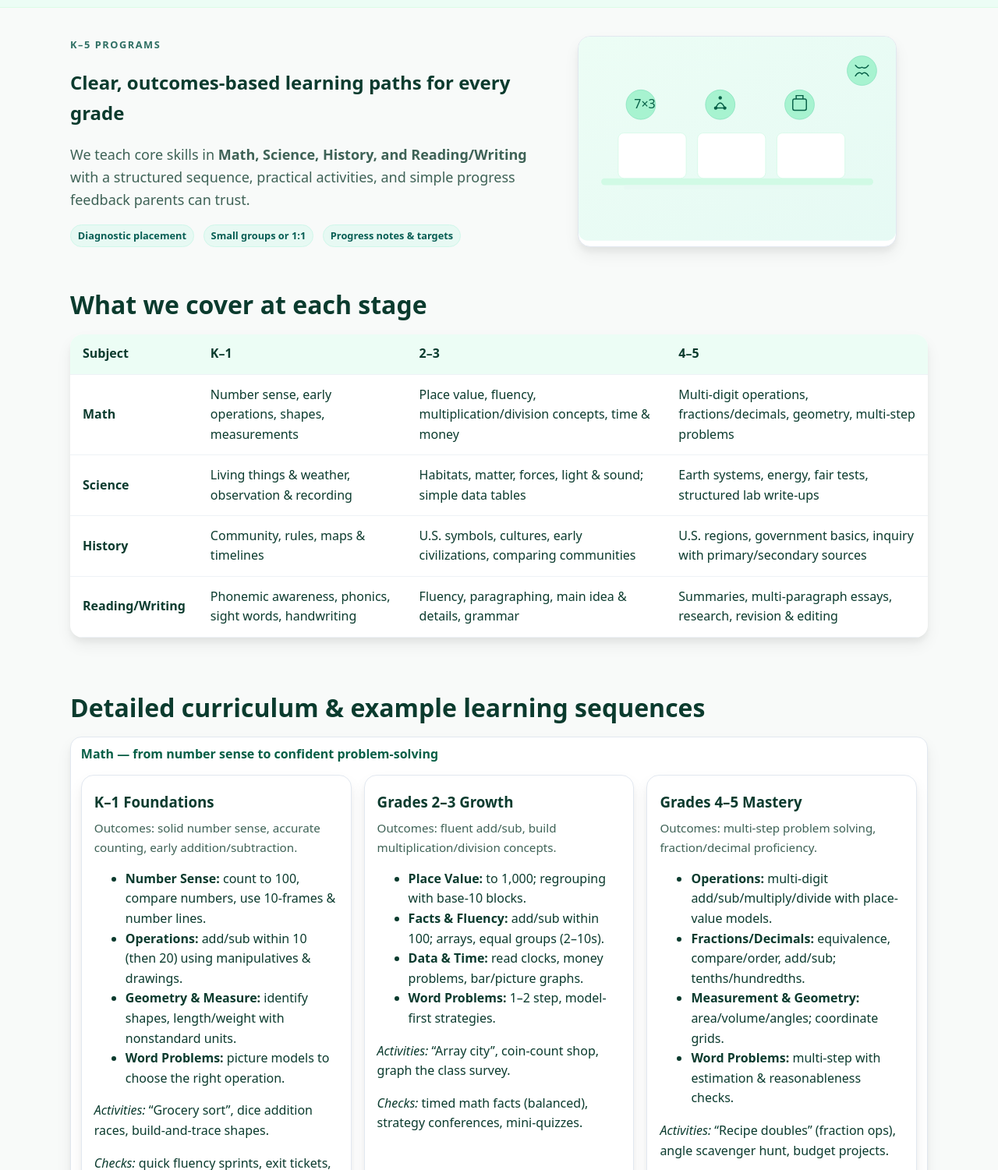
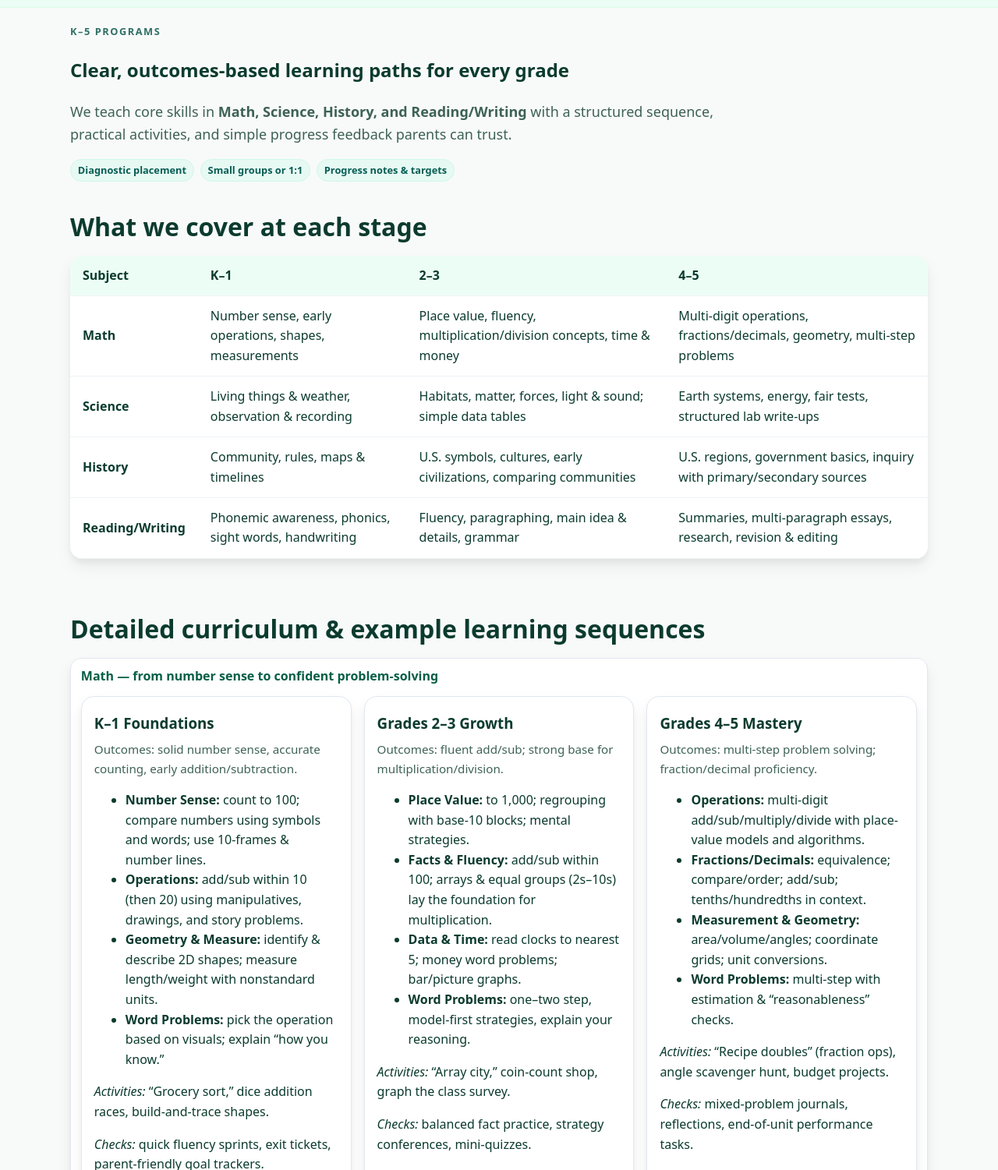
Before and after one commit to nimbofr/evergreen-tutoring-co, a plain HTML site: page subjects.html in a window 1280 px wide. Shown: the part 99-1600 px from the top of the page at 78% size. Drawn offline with Linux system fonts and the light colour scheme.

Commit message:
Update subjects.html

```diff
--- a/subjects.html
+++ b/subjects.html
@@ -8,17 +8,20 @@
   <!-- Keep your existing site styles & scripts -->
   <link rel="stylesheet" href="css/style.css"/>
 
-  <!-- Local-only styles for this page (no animations) -->
+  <!-- Local-only styles for this page (no images/animations) -->
   <style>
     :root{
       --eg-ink:#0B3B2E; --eg-brand:#0F766E; --eg-brand2:#065F46;
       --eg-soft:#ECFDF5; --eg-line:#E2E8F0;
     }
+
+    /* Single-column hero (figure removed) */
     .subjects-hero{
-      display:grid; grid-template-columns:1.2fr 1fr; gap:1.5rem; align-items:center;
+      display:block;
       padding: 1.25rem 0 0;
+      max-width: 860px;
     }
-    .subjects-illo{ background:#fff; border:1px solid var(--eg-line); border-radius:16px; overflow:hidden; box-shadow: var(--shadow); }
+
     .topic-grid{ display:grid; gap:1rem; grid-template-columns: repeat(12,1fr); }
     .topic-card{ background:#fff; border:1px solid var(--eg-line); border-radius:16px; padding:1rem; box-shadow: var(--shadow); }
     .span-4{ grid-column: span 4; }
@@ -34,8 +37,8 @@
     details.curric + details.curric{ margin-top:.6rem; }
     summary.curric-head{ list-style:none; cursor:pointer; display:flex; align-items:center; gap:.5rem; color:var(--eg-brand2); font-weight:800; }
     summary.curric-head::-webkit-details-marker{ display:none; }
+
     @media (max-width: 900px){
-      .subjects-hero{ grid-template-columns:1fr; }
       .span-4,.span-6{ grid-column: span 12; }
     }
   </style>
@@ -44,7 +47,7 @@
 <header>
   <div class="container navbar">
     <div class="nav-left">
-      <!-- Small inline mark to avoid new assets -->
+      <!-- Small inline mark to avoid new assets; keep or replace with your logo.svg if desired -->
       <svg width="40" height="40" viewBox="0 0 96 96" aria-hidden="true">
         <defs>
           <linearGradient id="eg" x1="0" y1="0" x2="1" y2="1">
@@ -74,65 +77,18 @@
 </header>
 
 <div class="container">
-  <!-- HERO -->
+  <!-- HERO (figure removed) -->
   <section class="subjects-hero">
     <div>
       <div class="kicker">K–5 Programs</div>
       <h1>Clear, outcomes-based learning paths for every grade</h1>
       <p class="lead">We teach core skills in <strong>Math, Science, History, and Reading/Writing</strong> with a structured sequence, practical activities, and simple progress feedback parents can trust.</p>
-      <div class="cta">
+      <div class="cta" style="gap:.5rem; flex-wrap:wrap;">
         <span class="badge">Diagnostic placement</span>
         <span class="badge">Small groups or 1:1</span>
         <span class="badge">Progress notes & targets</span>
       </div>
     </div>
-    <!-- Static inline illustration (no animation) -->
-    <figure class="subjects-illo" aria-label="Evergreen subjects illustration">
-      <svg viewBox="0 0 560 360" width="100%" role="img" aria-label="Books and subject icons">
-        <defs>
-          <linearGradient id="bgf" x1="0" y1="0" x2="1" y2="1">
-            <stop offset="0%" stop-color="#ECFDF5"/>
-            <stop offset="100%" stop-color="#E6FAF4"/>
-          </linearGradient>
-        </defs>
-        <rect width="560" height="360" rx="16" fill="url(#bgf)"/>
-        <!-- Shelves -->
-        <rect x="40" y="250" width="480" height="12" rx="6" fill="#D1FAE5"/>
-        <rect x="80" y="262" width="400" height="8" rx="4" fill="#E7F9F3"/>
-        <!-- Books -->
-        <g fill="#FFFFFF" stroke="#D1FAE5">
-          <rect x="70"  y="170" width="120" height="80" rx="10"/>
-          <rect x="210" y="170" width="120" height="80" rx="10"/>
-          <rect x="350" y="170" width="120" height="80" rx="10"/>
-        </g>
-        <!-- Subject icons -->
-        <g transform="translate(110,120)">
-          <!-- Math -->
-          <circle cx="0" cy="0" r="26" fill="#A7F3D0" stroke="#84E1BC"/>
-          <text x="-12" y="6" font-family="ui-sans-serif, system-ui" font-size="22" fill="#065F46">7×3</text>
-        </g>
-        <g transform="translate(250,120)">
-          <!-- Science -->
-          <circle cx="0" cy="0" r="26" fill="#A7F3D0" stroke="#84E1BC"/>
-          <path d="M-8 6 Q0 -12 8 6 Z" fill="none" stroke="#065F46" stroke-width="2"/>
-          <circle cx="-8" cy="6" r="3" fill="#065F46"/>
-          <circle cx="0" cy="-12" r="3" fill="#065F46"/>
-          <circle cx="8" cy="6" r="3" fill="#065F46"/>
-        </g>
-        <g transform="translate(390,120)">
-          <!-- History -->
-          <circle cx="0" cy="0" r="26" fill="#A7F3D0" stroke="#84E1BC"/>
-          <rect x="-12" y="-10" width="24" height="20" rx="3" fill="none" stroke="#065F46" stroke-width="2"/>
-          <path d="M-6 -10 v-6 h12 v6" stroke="#065F46" fill="none" stroke-width="2"/>
-        </g>
-        <g transform="translate(500,60)">
-          <!-- Reading -->
-          <circle cx="0" cy="0" r="26" fill="#A7F3D0" stroke="#84E1BC"/>
-          <path d="M-12 10 Q-6 0 0 6 Q6 0 12 10" fill="none" stroke="#065F46" stroke-width="2"/>
-          <path d="M-12 -10 Q-6 -2 0 -6 Q6 -2 12 -10" fill="none" stroke="#065F46" stroke-width="2"/>
-        </g>
-      </svg>
-    </figure>
   </section>
 
   <!-- At-a-glance -->
@@ -169,7 +125,7 @@
     </table>
   </section>
 
-  <!-- Deep Curriculum Descriptions -->
+  <!-- Detailed Curriculum (expanded, parent-focused) -->
   <section>
     <h2>Detailed curriculum & example learning sequences</h2>
 
@@ -181,37 +137,37 @@
           <h3>K–1 Foundations</h3>
           <p class="subhead">Outcomes: solid number sense, accurate counting, early addition/subtraction.</p>
           <ul>
-            <li><strong>Number Sense:</strong> count to 100, compare numbers, use 10-frames & number lines.</li>
-            <li><strong>Operations:</strong> add/sub within 10 (then 20) using manipulatives & drawings.</li>
-            <li><strong>Geometry & Measure:</strong> identify shapes, length/weight with nonstandard units.</li>
-            <li><strong>Word Problems:</strong> picture models to choose the right operation.</li>
+            <li><strong>Number Sense:</strong> count to 100; compare numbers using symbols and words; use 10-frames & number lines.</li>
+            <li><strong>Operations:</strong> add/sub within 10 (then 20) using manipulatives, drawings, and story problems.</li>
+            <li><strong>Geometry & Measure:</strong> identify & describe 2D shapes; measure length/weight with nonstandard units.</li>
+            <li><strong>Word Problems:</strong> pick the operation based on visuals; explain “how you know.”</li>
           </ul>
-          <p><em>Activities:</em> “Grocery sort”, dice addition races, build-and-trace shapes.</p>
+          <p><em>Activities:</em> “Grocery sort,” dice addition races, build-and-trace shapes.</p>
           <p><em>Checks:</em> quick fluency sprints, exit tickets, parent-friendly goal trackers.</p>
         </div>
         <div class="topic-card span-4">
           <h3>Grades 2–3 Growth</h3>
-          <p class="subhead">Outcomes: fluent add/sub, build multiplication/division concepts.</p>
+          <p class="subhead">Outcomes: fluent add/sub; strong base for multiplication/division.</p>
           <ul>
-            <li><strong>Place Value:</strong> to 1,000; regrouping with base-10 blocks.</li>
-            <li><strong>Facts & Fluency:</strong> add/sub within 100; arrays, equal groups (2–10s).</li>
-            <li><strong>Data & Time:</strong> read clocks, money problems, bar/picture graphs.</li>
-            <li><strong>Word Problems:</strong> 1–2 step, model-first strategies.</li>
+            <li><strong>Place Value:</strong> to 1,000; regrouping with base-10 blocks; mental strategies.</li>
+            <li><strong>Facts & Fluency:</strong> add/sub within 100; arrays & equal groups (2s–10s) lay the foundation for multiplication.</li>
+            <li><strong>Data & Time:</strong> read clocks to nearest 5; money word problems; bar/picture graphs.</li>
+            <li><strong>Word Problems:</strong> one–two step, model-first strategies, explain your reasoning.</li>
           </ul>
-          <p><em>Activities:</em> “Array city”, coin-count shop, graph the class survey.</p>
-          <p><em>Checks:</em> timed math facts (balanced), strategy conferences, mini-quizzes.</p>
+          <p><em>Activities:</em> “Array city,” coin-count shop, graph the class survey.</p>
+          <p><em>Checks:</em> balanced fact practice, strategy conferences, mini-quizzes.</p>
         </div>
         <div class="topic-card span-4">
           <h3>Grades 4–5 Mastery</h3>
-          <p class="subhead">Outcomes: multi-step problem solving, fraction/decimal proficiency.</p>
+          <p class="subhead">Outcomes: multi-step problem solving; fraction/decimal proficiency.</p>
           <ul>
-            <li><strong>Operations:</strong> multi-digit add/sub/multiply/divide with place-value models.</li>
-            <li><strong>Fractions/Decimals:</strong> equivalence, compare/order, add/sub; tenths/hundredths.</li>
-            <li><strong>Measurement & Geometry:</strong> area/volume/angles; coordinate grids.</li>
-            <li><strong>Word Problems:</strong> multi-step with estimation & reasonableness checks.</li>
+            <li><strong>Operations:</strong> multi-digit add/sub/multiply/divide with place-value models and algorithms.</li>
+            <li><strong>Fractions/Decimals:</strong> equivalence; compare/order; add/sub; tenths/hundredths in context.</li>
+            <li><strong>Measurement & Geometry:</strong> area/volume/angles; coordinate grids; unit conversions.</li>
+            <li><strong>Word Problems:</strong> multi-step with estimation & “reasonableness” checks.</li>
           </ul>
           <p><em>Activities:</em> “Recipe doubles” (fraction ops), angle scavenger hunt, budget projects.</p>
-          <p><em>Checks:</em> mixed-problem journals, corrections with reflection, unit end-tasks.</p>
+          <p><em>Checks:</em> mixed-problem journals, reflections, end-of-unit performance tasks.</p>
         </div>
       </div>
     </details>
@@ -219,13 +175,13 @@
     <!-- Science -->
     <details class="curric">
       <summary class="curric-head">Science — curiosity, investigation, and clear lab habits</summary>
-      <div class="topic-grid" style="margin-top:.8rem">
+      <div class="topic-grid" style="margin-top:.8rem)">
         <div class="topic-card span-4">
           <h3>K–1 Exploration</h3>
           <p class="subhead">Outcomes: observe, ask questions, record with pictures/labels.</p>
           <ul>
             <li>Living vs. non-living; weather & seasons; needs of plants/animals.</li>
-            <li>Simple tests (magnets, ramps) with “predict → observe → share.”</li>
+            <li>Simple investigations (magnets, ramps) with “predict → observe → share.”</li>
             <li>Science talk stems (“I notice… I wonder… because…”).</li>
           </ul>
           <p><em>Activities:</em> seed journals, sink/float charting, weather calendars.</p>
@@ -233,10 +189,10 @@
         </div>
         <div class="topic-card span-4">
           <h3>Grades 2–3 Foundations</h3>
-          <p class="subhead">Outcomes: build testable questions & simple data tables.</p>
+          <p class="subhead">Outcomes: testable questions & simple data tables.</p>
           <ul>
-            <li>Habitats & food chains, solids/liquids/gases, light & sound.</li>
-            <li>Plan a simple procedure; collect & organize data.</li>
+            <li>Habitats & food chains; states of matter; light & sound basics.</li>
+            <li>Plan simple procedures; collect & organize data; read simple charts.</li>
             <li>Read short science texts; identify claim and evidence.</li>
           </ul>
           <p><em>Activities:</em> shadow tracking, melting/evaporation mini-labs, habitat models.</p>
@@ -246,8 +202,8 @@
           <h3>Grades 4–5 Inquiry</h3>
           <p class="subhead">Outcomes: fair tests, variable control, concise lab write-ups.</p>
           <ul>
-            <li>Earth systems, energy & motion, ecosystems & human impact.</li>
-            <li>Independent/dependent variables; trials & averages.</li>
+            <li>Earth systems, energy & motion; ecosystems & human impact.</li>
+            <li>Independent/dependent variables; trials & averages; graph interpretation.</li>
             <li>Write procedures, analyze results, state limitations.</li>
           </ul>
           <p><em>Activities:</em> ramp racers, water cycle in a bag, energy transfer demos.</p>
@@ -264,11 +220,11 @@
           <h3>K–1 Community</h3>
           <p class="subhead">Outcomes: recognize roles, rules, and simple timelines/maps.</p>
           <ul>
-            <li>Family & classroom rules, community helpers, classroom jobs.</li>
-            <li>Begin maps (home → school), cardinal directions basics.</li>
+            <li>Family & classroom rules; community helpers; classroom jobs.</li>
+            <li>Begin maps (home → school); cardinal directions basics; map keys.</li>
             <li>Personal timelines with photos and captions.</li>
           </ul>
-          <p><em>Activities:</em> “My community map”, helper interviews, 3-event timelines.</p>
+          <p><em>Activities:</em> “My community map,” helper interviews, 3-event timelines.</p>
           <p><em>Checks:</em> map keys, oral sharing, picture-based sort/sequence.</p>
         </div>
         <div class="topic-card span-4">
@@ -277,7 +233,7 @@
           <ul>
             <li>U.S. symbols & landmarks; local history snapshots.</li>
             <li>Early civilizations overview; similarities/differences charts.</li>
-            <li>Primary vs. secondary sources; cause & effect.</li>
+            <li>Primary vs. secondary sources; cause & effect in short texts.</li>
           </ul>
           <p><em>Activities:</em> artifact inference, postcard from a landmark, culture collage.</p>
           <p><em>Checks:</em> compare/contrast paragraphs, short source questions.</p>
@@ -290,7 +246,7 @@
             <li>Government branches basics; rights & responsibilities.</li>
             <li>Inquiry projects with citations; present findings clearly.</li>
           </ul>
-          <p><em>Activities:</em> “State expo”, government role-play, map labs.</p>
+          <p><em>Activities:</em> “State expo,” government role-play, map labs.</p>
           <p><em>Checks:</em> research outlines, presentation rubrics, quizzes.</p>
         </div>
       </div>
@@ -304,8 +260,8 @@
           <h3>K–1 Literacy</h3>
           <p class="subhead">Outcomes: decode CVC words, read simple texts, write sentences.</p>
           <ul>
-            <li>Phonemic awareness (blend, segment), phonics (CVC, digraphs).</li>
-            <li>High-frequency words; guided reading for fluency.</li>
+            <li>Phonemic awareness (blend, segment); phonics (CVC, digraphs).</li>
+            <li>High-frequency words; guided reading for fluency & confidence.</li>
             <li>Sentence writing with capitals, spacing, end marks.</li>
           </ul>
           <p><em>Activities:</em> word building, picture-sentence journals, partner reads.</p>
@@ -315,11 +271,11 @@
           <h3>Grades 2–3 Reading to Learn</h3>
           <p class="subhead">Outcomes: paragraph writing, main idea/details, growing stamina.</p>
           <ul>
-            <li>Fluency practice; retell & summarize with graphic organizers.</li>
-            <li>Identify main idea, supporting details, basic inference.</li>
+            <li>Fluency routines; retell & summarize with graphic organizers.</li>
+            <li>Main idea & supporting details; basic inference with text evidence.</li>
             <li>Write clear paragraphs; intro grammar & revising.</li>
           </ul>
-          <p><em>Activities:</em> “Paragraph puzzles”, RACES responses, book chats.</p>
+          <p><em>Activities:</em> “Paragraph puzzles,” RACES responses, book chats.</p>
           <p><em>Checks:</em> running records, short responses, revision checklists.</p>
         </div>
         <div class="topic-card span-4">
```
